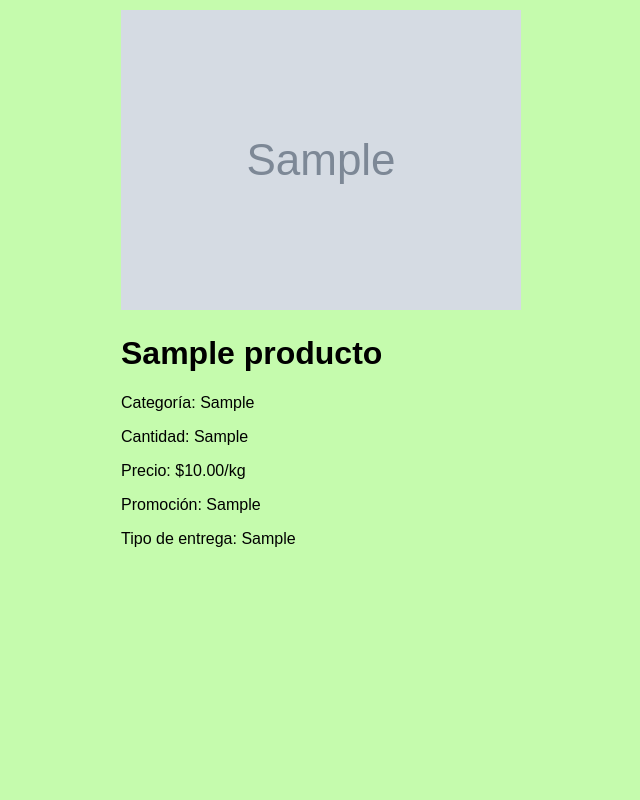
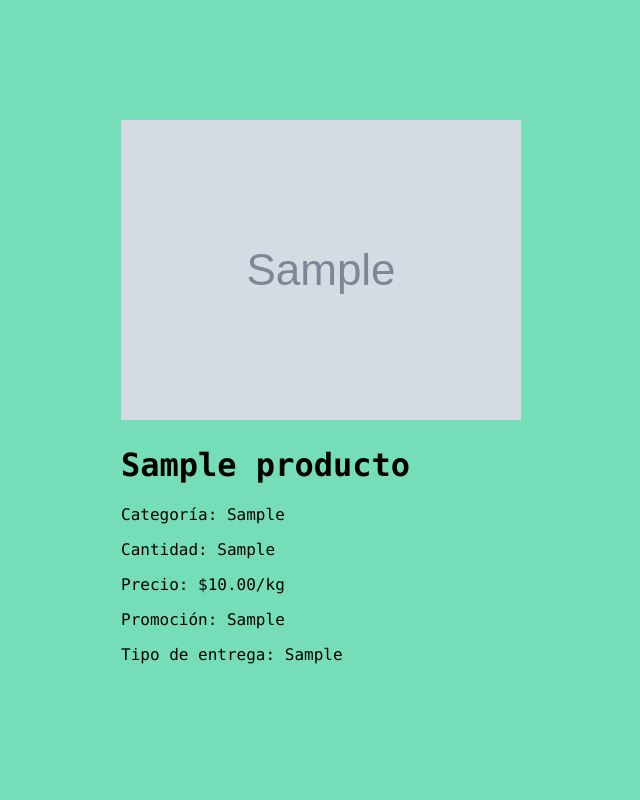
Before and after one commit to KristalPalma/ORGATITO, a PHP site: page /content/Catalogo/productos.php?id=1 in a window 1280 px wide. Shown: the whole page, without its empty margins (319-959 px from the left). Run offline with PHP 8.4, Linux system fonts and the light colour scheme; tables that the repository leaves empty or names only in its code hold one stand-in row (values such as "Sample post"); grey boxes marked "Sample" are stand-in pictures.

Commit message:
cambios hechos por mi y mi princesa

```diff
--- a/content/Catalogo/VistaCatalogo.php
+++ b/content/Catalogo/VistaCatalogo.php
@@ -62,7 +62,7 @@
         echo '<div id="catalogo">';
         while($row = $result->fetch_assoc()) {
             echo '<div class="producto">';
-            echo '<img src="' . $row["imagen"] . '" alt="' . $row["nombre"] . '" />';
+            echo '<img src="../AdminProductos/CRUDPROV/imagenes/' . $row["imagen"] . '" alt="' . $row["nombre"] . '" />';
             echo '<div class="detalle-producto">';
             echo '<span class="nombre">Nombre: ' . $row["nombre"] . '</span><br>';
             echo '<span class="categoria">Categoría: ' . $row["categoria"] . '</span><br>';
@@ -92,5 +92,7 @@
     ?>
 </div>
 
+<a class=principal-btn href="/../AdminProductos/CRUDPROV/imagenes">Inicio</a>
+
 </body>
 </html>
--- a/content/Catalogo/productos.php
+++ b/content/Catalogo/productos.php
@@ -33,12 +33,12 @@ $conn->close();
     <meta charset="UTF-8">
     <meta name="viewport" content="width=device-width, initial-scale=1.0">
     <title>Detalles del Producto</title>
-    <link rel="stylesheet" href="../../styles/catalogo.css">
+    <link rel="stylesheet" href="../../styles/vista.css">
 </head>
 <body>
     <?php if ($product): ?>
         <div class="detalle-producto">
-            <img src="<?php echo $product['imagen']; ?>" alt="<?php echo htmlspecialchars($product['nombre']); ?>" />
+            <img src="../AdminProductos/CRUDPROV/imagenes/.<?php echo $product['imagen']; ?>" alt="<?php echo htmlspecialchars($product['nombre']); ?>" />
             <div class="info-producto">
                 <h1><?php echo htmlspecialchars($product['nombre']); ?></h1>
                 <p>Categoría: <?php echo htmlspecialchars($product['categoria']); ?></p>
--- a/styles/catalogo.css
+++ b/styles/catalogo.css
@@ -1,7 +1,7 @@
 /* css del catalogo*/
 
 body {
-    font-family: Arial, sans-serif;
+    font-family: "lucida console";
     background-color: #C5FBAD;
     margin: 0;
     padding: 0;
@@ -32,6 +32,7 @@ body {
     padding-bottom: 5px;
     border-bottom: 2px solid #000;
 }
+
 #catalogo {
     display: flex;
     flex-wrap: wrap;
@@ -41,18 +42,18 @@ body {
     box-sizing: border-box;
 }
 .producto {
-    border: 1px solid #ddd;
+    border: 1px solid #be3838;
     border-radius: 5px;
     margin: 10px 0;
     padding: 10px;
-    background-color: #fff;
     width: 300px;
     box-shadow: 0 0 10px rgba(0, 0, 0, 0.1);
     text-align: center;
     flex: 1 1 calc(25% - 20px); /* Calcula el ancho para permitir 4 elementos por fila */
-    box-sizing: border-box; /* Incluye el padding y border en el cálculo del ancho */
+    max-width: calc(25% - 20px);
     margin-bottom: 20px; /* Espacio entre filas */
-}
+    }
+
 .producto img {
     max-width: 100%;
     height: auto;
--- a/styles/product.css
+++ b/styles/vista.css
@@ -2,8 +2,8 @@
 
 /* Estilo general del body */
 body {
-    font-family: Arial, sans-serif;
-    background-color: #f4f4f4;
+    font-family: "lucida console";
+    background: #75deb9;
     margin: 0;
     padding: 0;
     display: flex;
```
Also changed, not shown: content/AdminProductos/CRUDPROV/imagenes/162165228066a3010fcb0551.85967362.jpeg (added), content/AdminProductos/CRUDPROV/imagenes/200810912666a300fd6535b1.75985971.jpeg (added), content/AdminProductos/CRUDPROV/imagenes/36422880766a3013fabc7a4.01878541.jpeg (added), content/AdminProductos/CRUDPROV/imagenes/53208027466a30121e908b2.33037701.jpeg (added).
